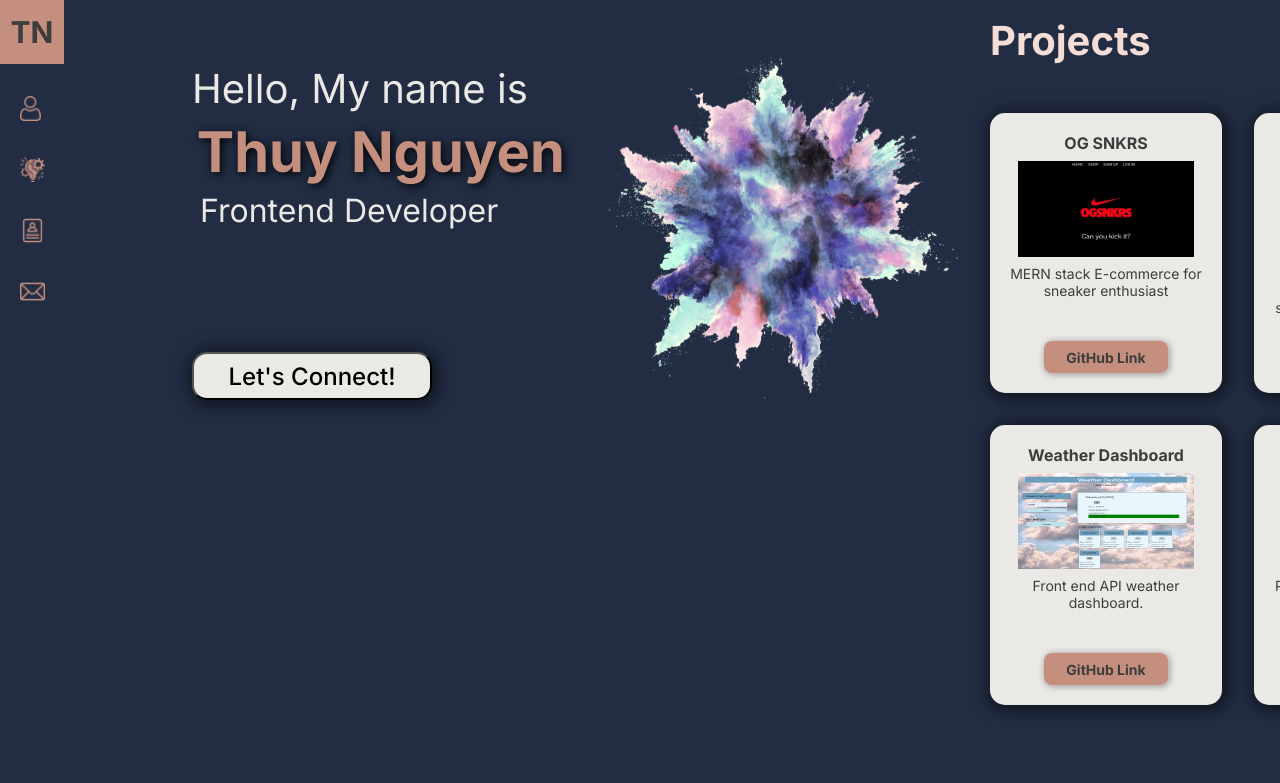
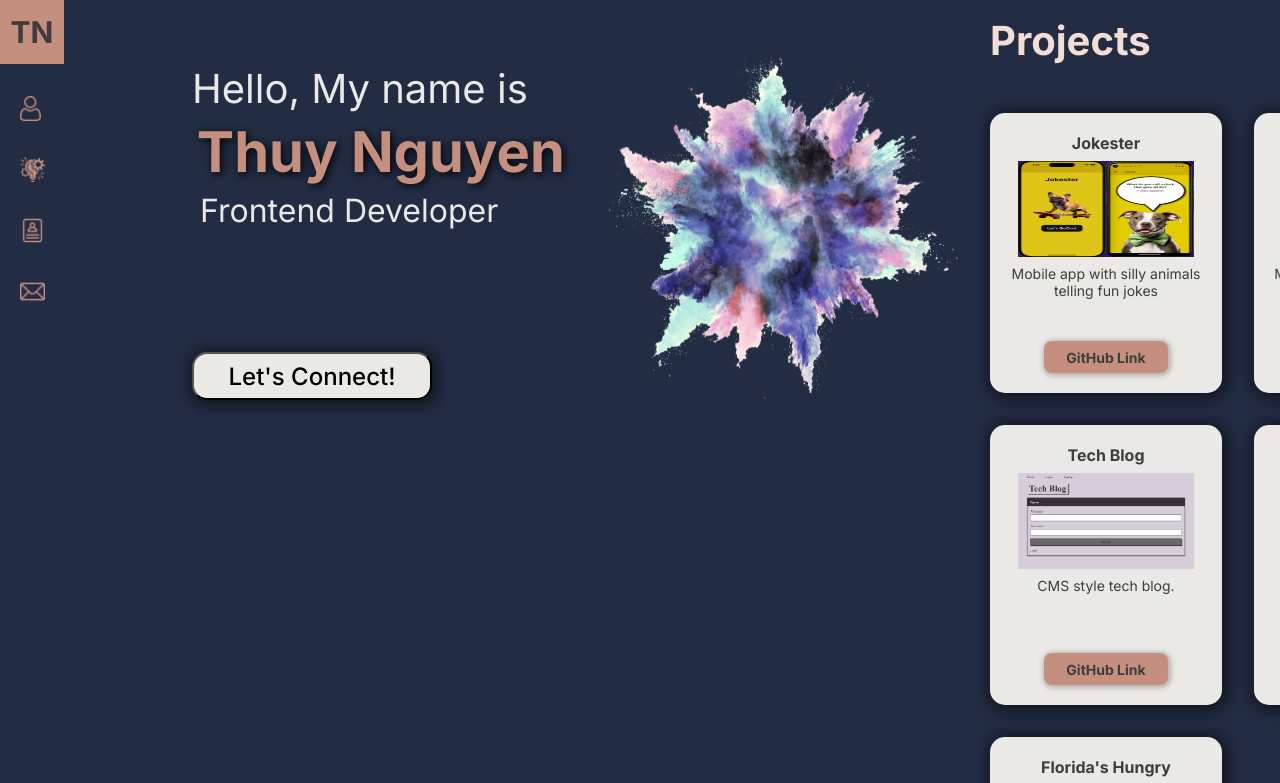
Before and after one commit to ThuyTTTN/thuy-react-portfolio, a React (Create React App) app: page /projects in a window 1280 px wide. Shown: the top 783 px of the page. Built offline with nearby package versions, Linux system fonts and the light colour scheme.

Commit message:
feat: added new jokester project

```diff
--- a/src/components/Projects.jsx
+++ b/src/components/Projects.jsx
@@ -6,6 +6,7 @@ import project3 from "../assets/project3-416.png";
 import project4 from "../assets/project4-budget.png";
 import project5 from "../assets/project5-416.jpg";
 import project6 from "../assets/project6-ogsnkrs416.jpg";
+import project7 from "../assets/jokesterScreenshot.png";
 import Footer from "./Footer";
 
 const Container = styled.div`
@@ -45,6 +46,12 @@ const ProjectsWrapper = styled.div`
 
 const Projects = () => {
   const listOfProjects = [
+    {
+      title: "Jokester",
+      description: "Mobile app with silly animals telling fun jokes",
+      imgUrl: project7,
+      gitLink: "https://github.com/ThuyTTTN/Jokester",
+    },
     {
       title: "OG SNKRS",
       description: "MERN stack E-commerce for sneaker enthusiast",
```
Also changed, not shown: src/assets/jokesterScreenshot.png (added).
